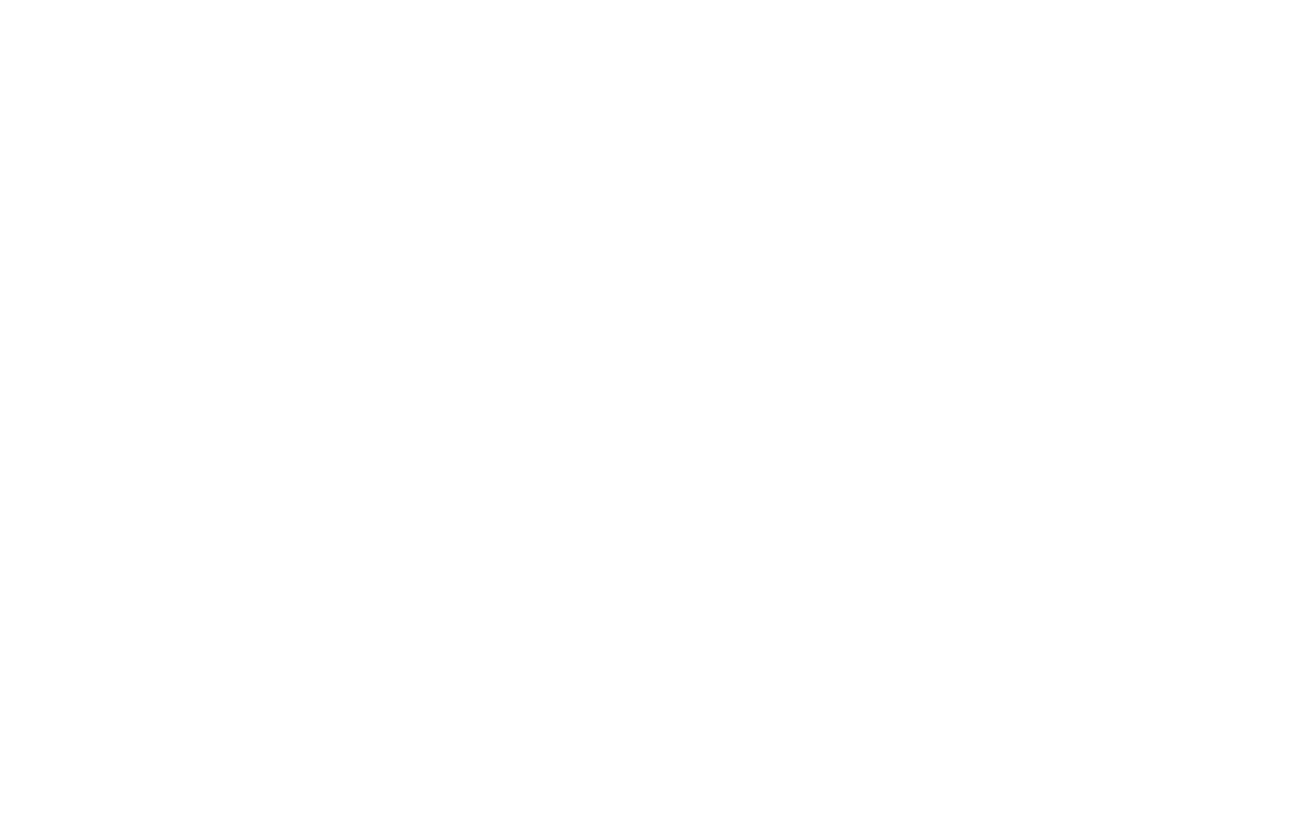
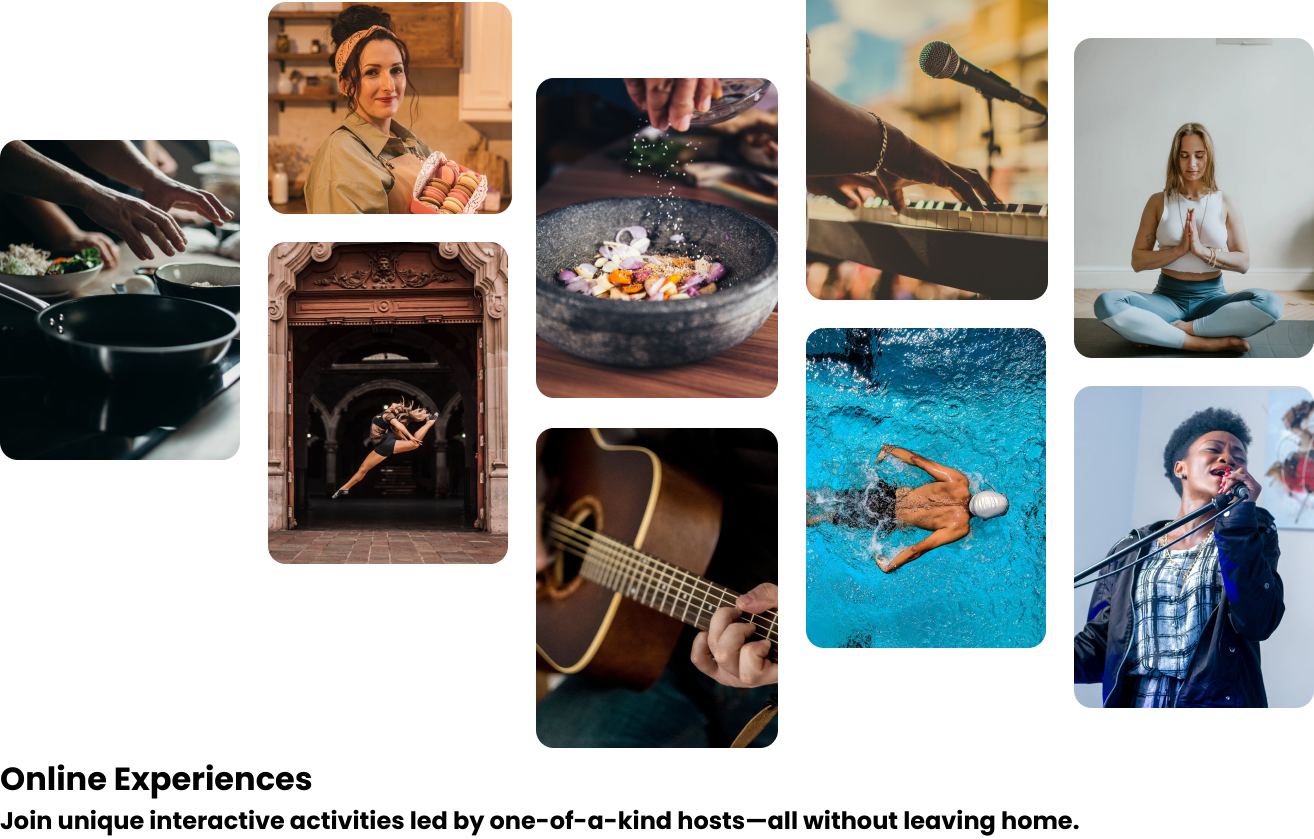
Before and after one commit to PauloMBorges/scrimba-react-airbnb-experiences, a React (Vite) app: page / in a window 1280 px wide. Shown: the part 100-939 px from the top of the page, 1314 px wide, since content can reach past the window. Before the commit the page ends 800 px from the top, so only its background shows below. Built offline with nearby package versions, Linux system fonts and the light colour scheme.

Commit message:
Add Hero component

```diff
--- a/src/App.jsx
+++ b/src/App.jsx
@@ -1,9 +1,11 @@
 import Navbar from './components/Navbar'
+import Hero from './components/Hero'
 
 function App() {
   return (
     <>
       <Navbar />
+      <Hero />
     </>
   )
 }
--- /dev/null
+++ b/src/components/Hero.jsx
@@ -0,0 +1,16 @@
+import photoGrid from "../assets/photo-grid.png";
+
+function Hero() {
+  return (
+    <div className="hero">
+      <img className="hero--image" src={photoGrid} alt="photo grid" />
+      <h1 className="hero--title">Online Experiences</h1>
+      <h2 className="hero--subtitle">
+        Join unique interactive activities led by one-of-a-kind hosts—all
+        without leaving home.
+      </h2>
+    </div>
+  );
+}
+
+export default Hero;
```
